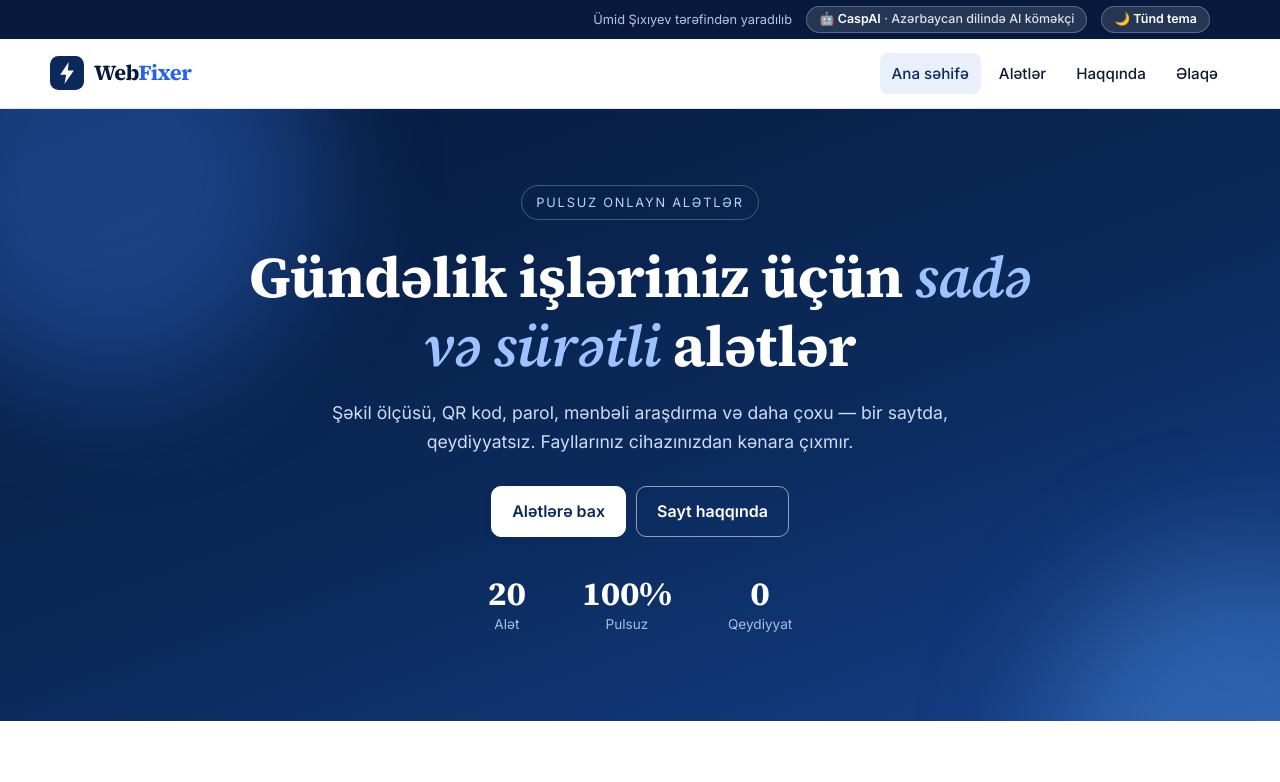
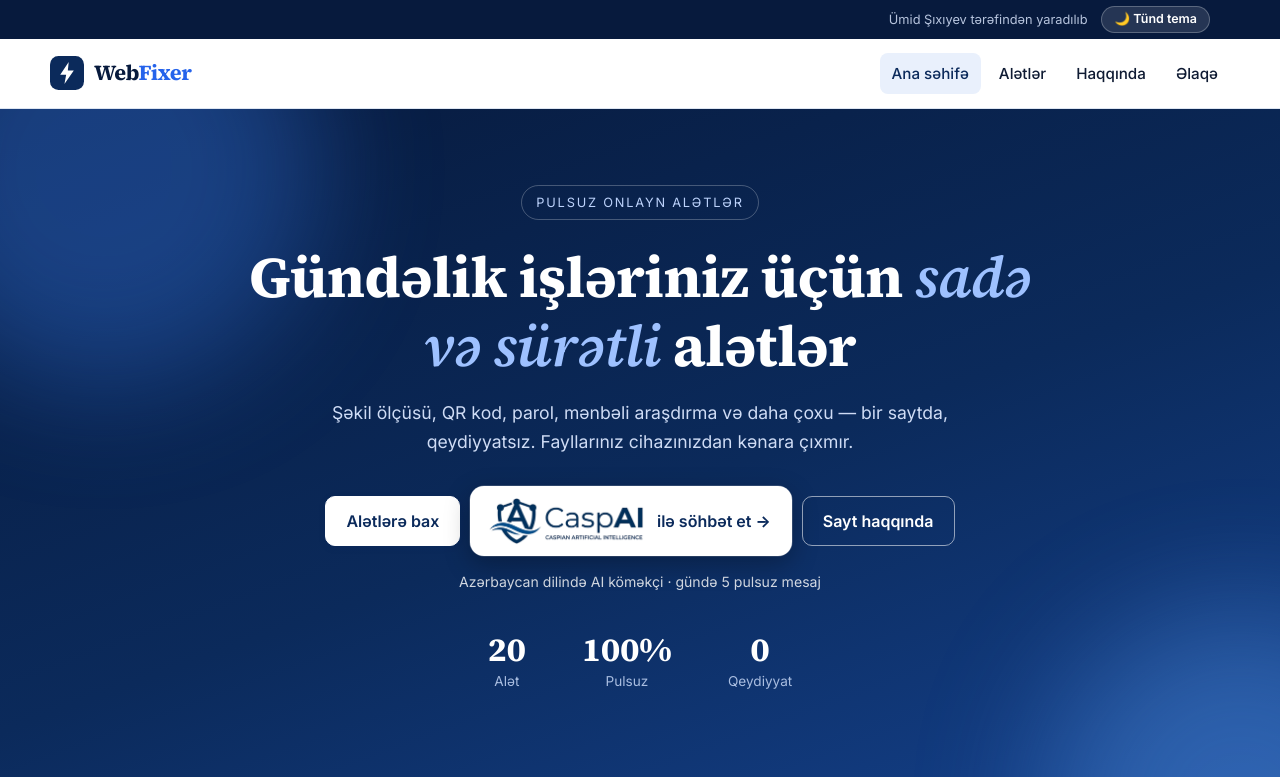
Before and after one commit to umidshikiyev123/webfixer, a plain HTML site: page index.html in a window 1280 px wide. Shown: the top 782 px of the page. Drawn offline with Linux system fonts and the light colour scheme.

Commit message:
Add files via upload

```diff
--- a/assets/caspai-config.js
+++ b/assets/caspai-config.js
@@ -2,16 +2,15 @@
    CaspAI ayarı — AI-ı açmaq üçün yalnız bu faylı dəyiş:
      enabled → true   (api ünvanı artıq yazılıb)
    enabled = false olanda ana səhifədə heç nə görünmür, caspai.html "Tezliklə" göstərir.
-   enabled = true olanda ana səhifədə üç şey çıxır:
-     1) "Sayt haqqında" bölməsinin ortasında parlayan "CaspAI ilə söhbət et" düyməsi
-     2) sağ üstdə qısa CaspAI yazısı
-     3) alətlər siyahısının əvvəlində CaspAI kartı
+   enabled = true olanda ana səhifədə iki şey çıxır:
+     1) yuxarıda "Alətlərə bax" və "Sayt haqqında" arasında loqolu CaspAI düyməsi
+     2) alətlər siyahısının əvvəlində CaspAI kartı
    ===================================================================== */
 window.CASPAI = {
   enabled: true,
   api: 'https://caspai.wf-caspai.workers.dev/chat',
-  // Sağ üstdəki qısa təsvir. Yoxlana bilməyən iddialar (məs. "ilk", "ən yaxşı") yazma.
-  tagline: 'Azərbaycan dilində AI köməkçi'
+  // Düymənin altındakı qısa təsvir. Yoxlana bilməyən iddialar (məs. "ilk", "ən yaxşı") yazma.
+  tagline: 'Azərbaycan dilində AI köməkçi · gündə 5 pulsuz mesaj'
 };
 
 (function () {
@@ -22,26 +21,18 @@ window.CASPAI = {
   // Stil faylı (yalnız açıq olanda yüklənir)
   var l = d.createElement('link'); l.rel = 'stylesheet'; l.href = '/assets/caspai.css'; d.head.appendChild(l);
 
-  // 1) "Sayt haqqında" bölməsinin ortasında düymə
-  var about = d.querySelector('#about .wrap');
-  if (about) {
-    var w = d.createElement('div'); w.className = 'cai-cta-wrap';
-    w.innerHTML = '<a class="cai-cta" href="/caspai.html"><span class="cai-dots"><i></i><i></i><i></i><i></i></span>' +
-      '<span>CaspAI ilə söhbət et</span><span class="cai-arr">→</span></a>';
-    about.appendChild(w);
+  // 1) Ana səhifənin yuxarısında "Alətlərə bax" və "Sayt haqqında" düymələrinin arasında CaspAI düyməsi
+  var btns = d.querySelector('.hero .btns');
+  if (btns) {
+    var a = d.createElement('a'); a.className = 'cai-hero'; a.href = '/caspai.html';
+    a.setAttribute('aria-label', 'CaspAI ilə söhbət et');
+    a.innerHTML = '<img src="/assets/caspai-logo.png" alt="CaspAI" width="640" height="203"><span class="cai-hero-t">ilə söhbət et <i>→</i></span>';
+    btns.insertBefore(a, btns.children[1] || null);
+    var cap = d.createElement('p'); cap.className = 'cai-hero-cap'; cap.textContent = c.tagline;
+    btns.parentNode.insertBefore(cap, btns.nextSibling);
   }
 
-  // 2) Sağ üstdə yazı (üst zolaqda, tema düyməsinin yanında)
-  var top = d.querySelector('.topbar .wrap');
-  if (top) {
-    var a = d.createElement('a'); a.className = 'cai-top'; a.href = '/caspai.html';
-    var b = d.createElement('b'); b.textContent = '🤖 CaspAI';
-    var s = d.createElement('span'); s.className = 'cai-top-sub'; s.textContent = ' · ' + c.tagline;
-    a.appendChild(b); a.appendChild(s);
-    top.insertBefore(a, d.getElementById('themeBtn') || null);
-  }
-
-  // 3) Alətlər siyahısında kart
+  // 2) Alətlər siyahısında kart
   var grid = d.getElementById('grid');
   if (grid) {
     var k = d.createElement('a');
--- a/assets/caspai.css
+++ b/assets/caspai.css
@@ -10,9 +10,9 @@ body.cai-body{margin:0;background:var(--white)}
 .cai-bar-in{display:flex;align-items:center;gap:16px;width:100%;max-width:760px;margin:0 auto}
 .cai-back{text-decoration:none;color:var(--muted);font-weight:600;font-size:.9rem;padding:6px 0;transition:color .2s}
 .cai-back:hover{color:var(--ink)}
-.cai-logo{display:flex;align-items:center;gap:10px;font-family:var(--serif);font-weight:700;font-size:1.3rem;color:var(--ink);letter-spacing:-.01em}
-.cai-logo svg{width:30px;height:30px}
-.cai-logo b{color:var(--blue);font-weight:700}
+.cai-logo{display:flex;align-items:center;line-height:0}
+.cai-logo img{height:38px;width:auto}
+:root[data-theme="dark"] .cai-logo{background:#fff;border-radius:10px;padding:4px 10px}
 .cai-left{margin-left:auto;font-size:.8rem;color:var(--muted);white-space:nowrap}
 .cai-left.zero{color:var(--danger);font-weight:600}
 
@@ -44,27 +44,18 @@ body.cai-body{margin:0;background:var(--white)}
 .cai-soon p{color:var(--muted)}
 .cai-soon a{color:var(--blue)}
 
-/* ---------- 2) Ana səhifə: parlayan düymə + sağ üst yazı ---------- */
-.cai-cta-wrap{display:flex;justify-content:center;margin-top:34px}
-.cai-cta{position:relative;display:inline-flex;align-items:center;gap:10px;text-decoration:none;color:var(--navy);font-weight:600;font-size:.95rem;
-  padding:10px 20px;border-radius:999px;border:1px solid #bcd0f0;
-  background:linear-gradient(110deg,#ffffff 0%,#dbe8ff 22%,#ffffff 46%,#c9dcff 72%,#ffffff 100%);background-size:260% 100%;
-  box-shadow:0 2px 10px rgba(37,99,235,.18),0 0 0 0 rgba(37,99,235,.25);animation:cai-shimmer 5s linear infinite,cai-glow 2.8s ease-in-out infinite;
-  transition:transform .2s var(--ease),box-shadow .2s}
-.cai-cta:hover{transform:translateY(-2px);box-shadow:0 8px 20px rgba(37,99,235,.28)}
-.cai-dots{display:inline-flex;gap:4px}
-.cai-dots i{width:9px;height:9px;border-radius:50%;background:#2563eb;animation:cai-pal 3.2s ease-in-out infinite}
-.cai-dots i:nth-child(2){animation-delay:-.8s}.cai-dots i:nth-child(3){animation-delay:-1.6s}.cai-dots i:nth-child(4){animation-delay:-2.4s}
-.cai-arr{transition:transform .2s}.cai-cta:hover .cai-arr{transform:translateX(3px)}
-:root[data-theme="dark"] .cai-cta{color:#e8f0ff;border-color:#2a4a85;background:linear-gradient(110deg,#0f2147 0%,#1a3a78 22%,#0f2147 46%,#173270 72%,#0f2147 100%);background-size:260% 100%}
-@keyframes cai-shimmer{0%{background-position:130% 0}100%{background-position:-130% 0}}
-@keyframes cai-glow{0%,100%{box-shadow:0 2px 10px rgba(37,99,235,.18),0 0 0 0 rgba(37,99,235,.22)}50%{box-shadow:0 2px 14px rgba(37,99,235,.3),0 0 0 6px rgba(37,99,235,0)}}
-@keyframes cai-pal{0%,100%{background:#2563eb}20%{background:#06b6d4}40%{background:#6366f1}60%{background:#10b981}80%{background:#f59e0b}}
-
-.cai-top{color:#fff;text-decoration:none;font-weight:600;font-size:.78rem;background:rgba(255,255,255,.12);border:1px solid rgba(255,255,255,.25);
-  border-radius:999px;padding:3px 12px;line-height:1.5;transition:background .2s;white-space:nowrap}
-.cai-top:hover{background:rgba(255,255,255,.24)}
-.cai-top .cai-top-sub{opacity:.85;font-weight:500}
-
-@media(max-width:560px){.cai-msg{max-width:94%}.cai-top .cai-top-sub{display:none}.cai-left{font-size:.74rem}}
-@media(prefers-reduced-motion:reduce){.cai-cta,.cai-dots i{animation:none}}
+/* ---------- 2) Ana səhifə: loqolu CaspAI düyməsi ---------- */
+.hero .btns{align-items:center}
+.cai-hero{display:inline-flex;align-items:center;gap:12px;text-decoration:none;background:#fff;color:#0b2a5b;
+  border-radius:14px;padding:9px 20px 9px 16px;border:1px solid rgba(255,255,255,.7);
+  box-shadow:0 8px 26px rgba(0,0,0,.28),0 0 0 0 rgba(255,255,255,.35);animation:cai-pulse 3.2s ease-in-out infinite;
+  transition:transform .25s var(--ease),box-shadow .25s}
+.cai-hero:hover{transform:translateY(-3px);box-shadow:0 14px 34px rgba(0,0,0,.36)}
+.cai-hero img{display:block;height:50px;width:auto}
+.cai-hero-t{font-weight:700;font-size:1rem;white-space:nowrap}
+.cai-hero-t i{display:inline-block;font-style:normal;transition:transform .2s}
+.cai-hero:hover .cai-hero-t i{transform:translateX(4px)}
+.cai-hero-cap{margin-top:14px;font-size:.88rem;color:rgba(255,255,255,.82);text-align:center}
+@keyframes cai-pulse{0%,100%{box-shadow:0 8px 26px rgba(0,0,0,.28),0 0 0 0 rgba(255,255,255,.35)}50%{box-shadow:0 8px 26px rgba(0,0,0,.28),0 0 0 9px rgba(255,255,255,0)}}
+@media(max-width:560px){.cai-hero{order:-1;width:100%;justify-content:center}.cai-hero img{height:42px}.cai-hero-t{font-size:.92rem}}
+@media(prefers-reduced-motion:reduce){.cai-hero{animation:none}}
--- a/assets/caspai.js
+++ b/assets/caspai.js
@@ -23,7 +23,7 @@ function initCaspAI(root) {
     '<div class="cai-app">' +
       '<div class="cai-bar"><div class="cai-bar-in">' +
         '<a class="cai-back" href="/" aria-label="Ana səhifəyə qayıt">← Ana səhifə</a>' +
-        '<div class="cai-logo"><svg viewBox="0 0 40 40" aria-hidden="true"><rect width="40" height="40" rx="10" fill="#0b2a5b"/><path d="M22 7 12 22h7l-2 11 11-16h-7z" fill="#fff"/></svg><span>Casp<b>AI</b></span></div>' +
+        '<div class="cai-logo"><img src="/assets/caspai-logo.png" alt="CaspAI" width="640" height="203"></div>' +
         '<div class="cai-left" id="caiLeft" aria-live="polite"></div>' +
       '</div></div>' +
       '<div class="cai-log" id="caiLog" role="log" aria-live="polite"><div class="cai-log-in" id="caiLogIn"></div></div>' +
```
Also changed, not shown: assets/caspai-logo.png (added).
